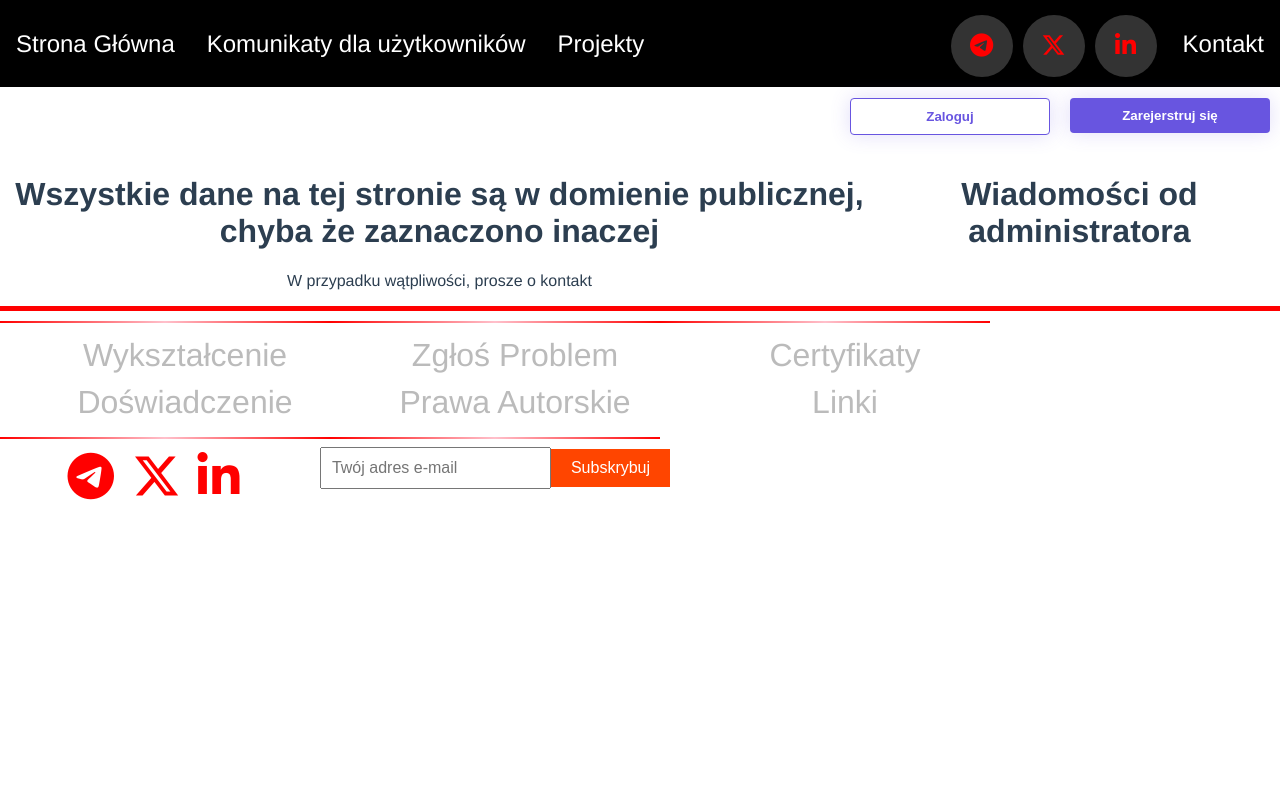
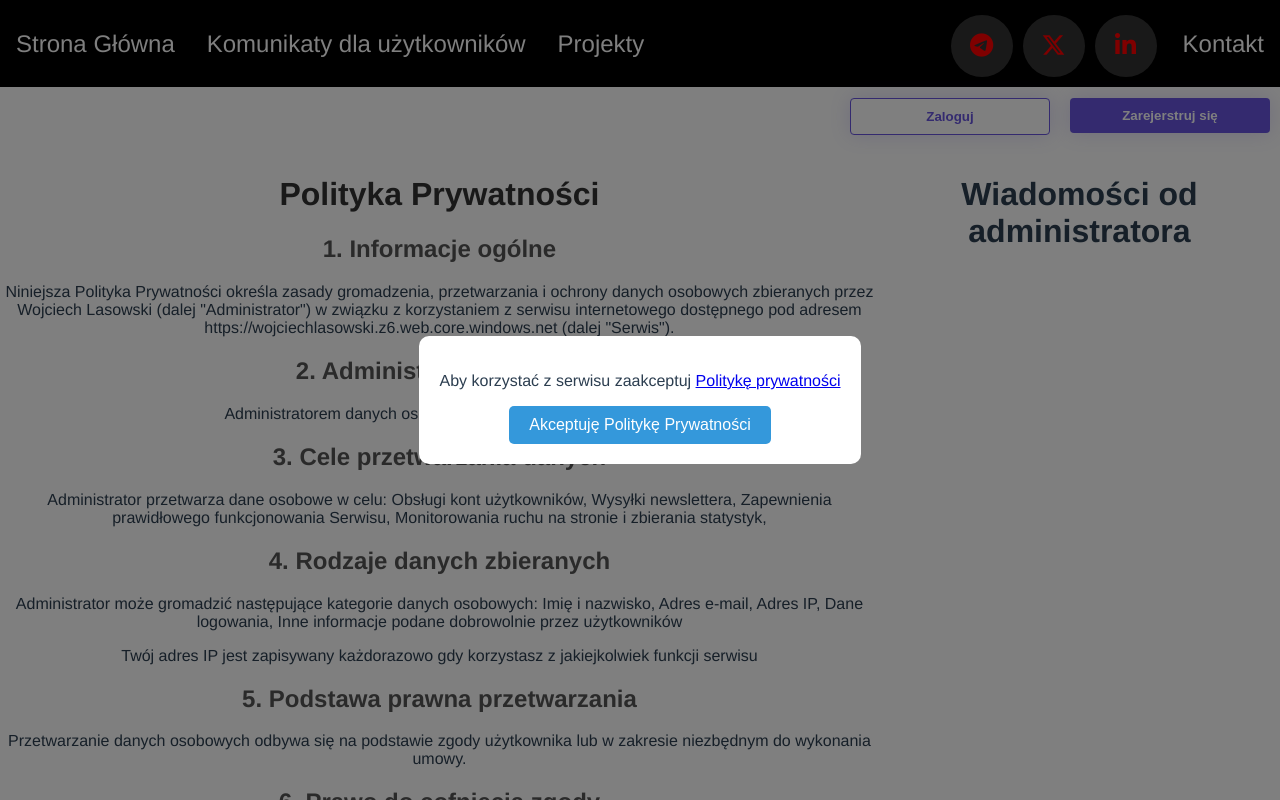
Before and after one commit to wojciechfpga/vue, a Vue app: page /copyrights in a window 1280 px wide. Shown: the top 800 px of the page. Built offline with nearby package versions, Linux system fonts and the light colour scheme; no server answers.

Commit message:
Logowanie

```diff
--- a/src/App.vue
+++ b/src/App.vue
@@ -3,9 +3,10 @@
     <the-header />
     <login-register :IsToken="userStatus || adminStatus" />
     <div class="main-container">
+      <!-- Dodaj PrivacyPolicyButton -->
+      <privacy-policy-button />
       <router-view class="routerc" />
       <div>
-        <!-- MessagesBox component goes here -->
         <messages-box :messagefromadmin="message" />
       </div>
     </div>
@@ -21,6 +22,7 @@ import MessagesBox from '@/components/MessagesBox.vue';
 import { ref, computed, onMounted } from 'vue';
 import { useUserStore } from '@/stores/user';
 import { useMessegesFromAdminStore } from '@/stores/messegesFromAdmin';
+import PrivacyPolicyButton from '@/components/PrivacyPolicyButton.vue'; // Dodaj ten import
 
 export default {
   name: 'App',
@@ -29,6 +31,7 @@ export default {
     TheFooter,
     LoginRegister,
     MessagesBox,
+    PrivacyPolicyButton, // Dodaj ten komponent
   },
   setup() {
     const userStore = useUserStore();
--- /dev/null
+++ b/src/components/PrivacyPolicyButton.vue
@@ -0,0 +1,57 @@
+<template>
+    <div v-if="!privacyAccepted" class="privacy-policy-button-overlay">
+      <div class="privacy-policy-button-container">
+        <p>Aby korzystać z serwisu zaakceptuj <router-link to="/copyrights">Politykę prywatności</router-link></p>
+        <button @click="acceptPrivacyPolicy">Akceptuję Politykę Prywatności</button>
+      </div>
+    </div>
+  </template>
+
+  <script>
+  export default {
+    data() {
+      return {
+        privacyAccepted: false,
+      };
+    },
+    methods: {
+      acceptPrivacyPolicy() {
+        this.privacyAccepted = true;
+        // Tutaj możesz umieścić kod do zapisania akceptacji polityki prywatności, np. w localStorage lub na serwerze
+      },
+    },
+  };
+  </script>
+
+  <style scoped>
+  .privacy-policy-button-overlay {
+    position: fixed;
+    top: 0;
+    left: 0;
+    width: 100%;
+    height: 100%;
+    background-color: rgba(0, 0, 0, 0.5); /* Przyciemnienie tła */
+    display: flex;
+    align-items: center;
+    justify-content: center;
+    z-index: 9999;
+  }
+
+  .privacy-policy-button-container {
+    background-color: #fff;
+    padding: 20px;
+    border-radius: 10px; /* Zaokrąglenie rogów */
+    text-align: center;
+  }
+
+  .privacy-policy-button-container button {
+    padding: 10px 20px;
+    font-size: 16px;
+    border: none;
+    background-color: #3498db;
+    color: #fff;
+    border-radius: 5px;
+    cursor: pointer;
+  }
+
+  </style>
--- a/src/components/TheFooter.vue
+++ b/src/components/TheFooter.vue
@@ -12,14 +12,14 @@
         <div class="footer-col">
           <ul>
             <li><router-link class="highlight-box" to="/problem">Zgłoś problem</router-link></li>
-            <li><router-link class="highlight-box" to="/copyrights">Prawa autorskie</router-link></li>
+            <li><router-link class="highlight-box" to="/copyrights">Polityka prywatności</router-link></li>
           </ul>
           <div class="gradient-line"></div>
         </div>
         <div class="footer-col">
           <ul>
             <li>      <router-link class="highlight-box" to="/certificates">Certyfikaty</router-link></li>
-            <li> <router-link class="highlight-box" to="/links">Linki</router-link></li>
+            <li> <router-link class="highlight-box" to="/links">Kod źródłowy strony</router-link></li>
           </ul>
           <div class="gradient-line"></div>
         </div>
--- a/src/stores/user.js
+++ b/src/stores/user.js
@@ -124,8 +124,9 @@ export const useUserStore = defineStore('userStore', {
     updateUser(payload) {
       this.mutationOfUser(payload)
     },
-    [actionTypes.LOGOUT]({ commit }) {
-      commit(mutationTypes.SET_CURRENT_USER, { success: false, userSuccess: false, adminSuccess: false, token: 'no' });
+    [actionTypes.LOGOUT]() {
+      console.log('Logout begin');
+      this.userData= { success: false, userSuccess: false, adminSuccess: false, token: 'no' };
       // return logout();
     },
     [actionTypes.FETCH_CURRENT_USER]({ commit, getters }) {
--- a/src/views/Certificates.vue
+++ b/src/views/Certificates.vue
@@ -5,11 +5,7 @@
 
 
       <div class="column">
-        <div class="styled-box" @click="redirectToPageVueB()">
-          <img src="https://static01.helion.com.pl/global/okladki/145x218/vvujev.jpg" alt="Your Image Description">
 
-
-        </div>
 
         <div class="styled-box">
 
@@ -20,11 +16,7 @@
       </div>
 
       <div class="column">
-        <div class="styled-box" @click="redirectToPageVueA()">
-          <img src="https://static01.helion.com.pl/global/okladki/181x236/vzbudu.jpg" alt="Your Image Description">
 
-
-        </div>
 
         <div class="styled-box">
 
@@ -35,11 +27,7 @@
       </div>
 
       <div class="column">
-        <div class="styled-box" @click="redirectToPageDocker()">
-          <img src="https://img-c.udemycdn.com/course/240x135/2065437_077c_4.jpg" alt="Your Image Description">
 
-
-        </div>
 
         <div class="styled-box">
 
@@ -113,8 +101,9 @@ export default {
   position: relative;
   /* You can adjust the padding as needed */
   display: flex;
+
   &:hover {
-    cursor:grab;
+    cursor: grab;
   }
 }
 
--- a/src/views/Copyrights.vue
+++ b/src/views/Copyrights.vue
@@ -1,8 +1,79 @@
 <template>
-    <div>
-        <h1>Wszystkie dane na tej stronie są w domienie publicznej, chyba że zaznaczono inaczej</h1>
-        <p>W przypadku wątpliwości, prosze o kontakt</p>
+  <div>
+    <div class="headc">
+      <h1>Polityka Prywatności</h1>
     </div>
+
+    <section>
+      <h2>1. Informacje ogólne</h2>
+      <p>Niniejsza Polityka Prywatności określa zasady gromadzenia, przetwarzania i ochrony danych osobowych zbieranych
+        przez Wojciech Lasowski (dalej "Administrator") w związku z korzystaniem z serwisu internetowego
+        dostępnego pod adresem https://wojciechlasowski.z6.web.core.windows.net (dalej "Serwis").</p>
+    </section>
+
+    <section>
+      <h2>2. Administrator danyche</h2>
+      <p>Administratorem danych osobowych jest Wojciech Lasowski.</p>
+    </section>
+    <section>
+      <h2>3. Cele przetwarzania danych</h2>
+      <p>Administrator przetwarza dane osobowe w celu:
+
+        Obsługi kont użytkowników,
+        Wysyłki newslettera,
+        Zapewnienia prawidłowego funkcjonowania Serwisu,
+        Monitorowania ruchu na stronie i zbierania statystyk,</p>
+    </section>
+    <section>
+      <h2>4. Rodzaje danych zbieranych</h2>
+      <p>Administrator może gromadzić następujące kategorie danych osobowych:
+
+        Imię i nazwisko,
+        Adres e-mail,
+        Adres IP,
+        Dane logowania,
+        Inne informacje podane dobrowolnie przez użytkowników</p>
+        <p>Twój adres IP jest zapisywany każdorazowo gdy korzystasz z jakiejkolwiek funkcji serwisu</p>
+    </section>
+
+    <section>
+      <h2>5. Podstawa prawna przetwarzania</h2>
+      <p>Przetwarzanie danych osobowych odbywa się na podstawie zgody użytkownika lub w zakresie niezbędnym do wykonania umowy.</p>
+    </section>
+
+    <section>
+      <h2>6. Prawo do cofnięcia zgody</h2>
+      <p>Użytkownik ma prawo w dowolnym momencie cofnąć zgodę na przetwarzanie danych osobowych, co nie wpływa na zgodność z prawem przetwarzania dokonanego przed jej wycofaniem.</p>
+    </section>
+
+    <section>
+      <h2>7. Prawo dostępu, poprawiania i usuwania danych</h2>
+      <p>Użytkownik ma prawo dostępu do swoich danych osobowych, ich poprawiania oraz żądania ich usunięcia poprzez skorzystanie z formularza kontaktowego dostępnego na stronie.</p>
+    </section>
+
+    <section>
+      <h2>8. Bezpieczeństwo danych</h2>
+      <p>Administrator podejmuje wszelkie niezbędne środki w celu zabezpieczenia danych osobowych przed nieautoryzowanym dostępem lub ujawnieniem.</p>
+    </section>
+    <section>
+      <h2>9. Newsletter</h2>
+      <p>Korzystając z usługi newslettera, użytkownik wyraża zgodę na otrzymywanie informacji handlowych od Administratora.</p>
+    </section>
+
+    <section>
+      <h2>10. Zmiany w polityce prywatności</h2>
+      <p>Administrator zastrzega sobie prawo do dokonywania zmian w niniejszej Polityce Prywatności. Użytkownicy zostaną powiadomieni o wszelkich istotnych zmianach.</p>
+    </section>
+
+    <section>
+      <h2>11. Kontakt</h2>
+      <p>W sprawach związanych z ochroną danych osobowych, prosimy o kontakt poprzez formularz dostępny na stronie - zakładka "Zgłoś Problem".</p>
+    </section>
+
+    <div class="footc">
+      <p>Data ostatniej aktualizacji: 05.01.2024</p>
+    </div>
+  </div>
 </template>
 
 <script>
@@ -12,5 +83,38 @@ export default {
 </script>
 
 <style lang="scss" scoped>
+body {
+  font-family: Arial, sans-serif;
+  line-height: 1.6;
+  color: #333;
+  margin: 20px;
+}
 
+.headp {
+  background-color: #f2f2f2;
+  padding: 20px;
+  text-align: center;
+}
+
+section {
+  margin-bottom: 20px;
+}
+
+h1 {
+  color: #333;
+}
+
+h2 {
+  color: #555;
+}
+
+p {
+  margin-bottom: 10px;
+}
+
+.footc {
+  margin-top: 20px;
+  text-align: center;
+  color: #777;
+}
 </style>
--- a/src/views/HomeView.vue
+++ b/src/views/HomeView.vue
@@ -54,7 +54,7 @@
     </div>
   </div>
   <div v-else>
-    <h1>Proszę się zalogować (dane w CV) aby zobaczyć tę stronę</h1>
+    <h1>Proszę się zalogować (dane w CV), aby zobaczyć tę stronę</h1>
   </div>
 </template>
 
--- a/src/views/MessagesFromAdmin.vue
+++ b/src/views/MessagesFromAdmin.vue
@@ -1,6 +1,6 @@
 <template>
   <div v-if="isLoading==false">
-    <h1>Komunikatry od administrator strony:</h1>
+    <h1>Komunikaty od administrator strony:</h1>
     <div v-for="x in messages" :key="x.message" class="message-box">
       <div class="message-text">
         <p>{{ x.message }}</p>
```
Lines whose indentation alone changed are shown as unchanged.
